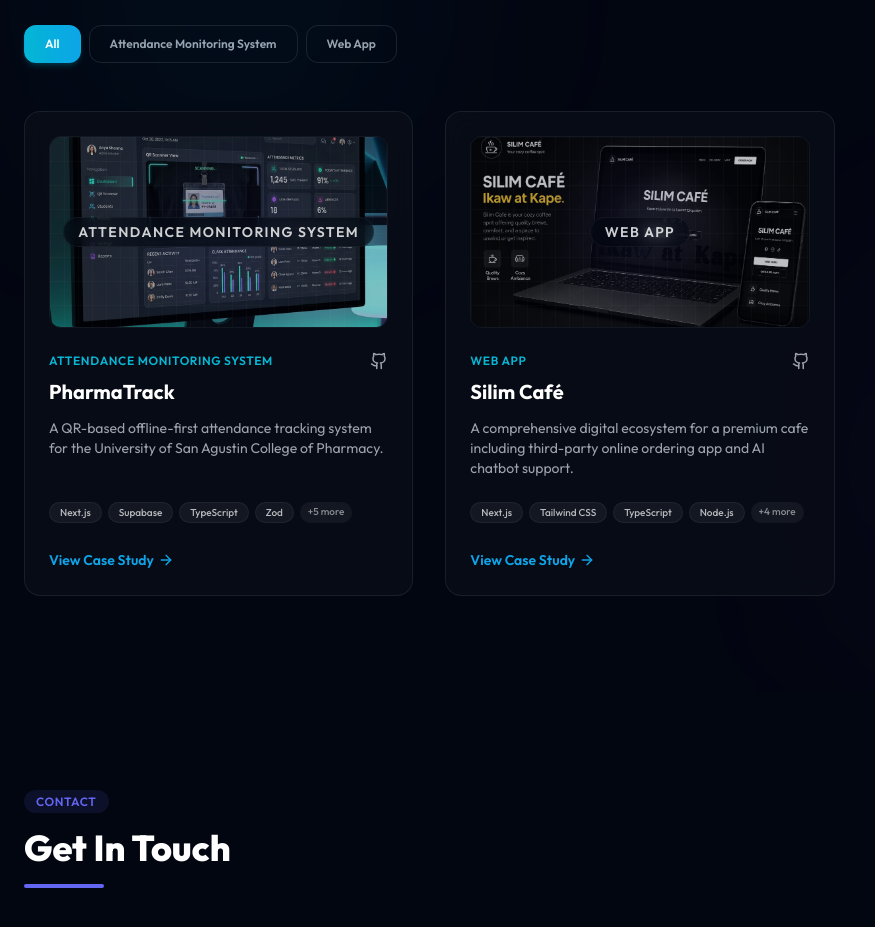
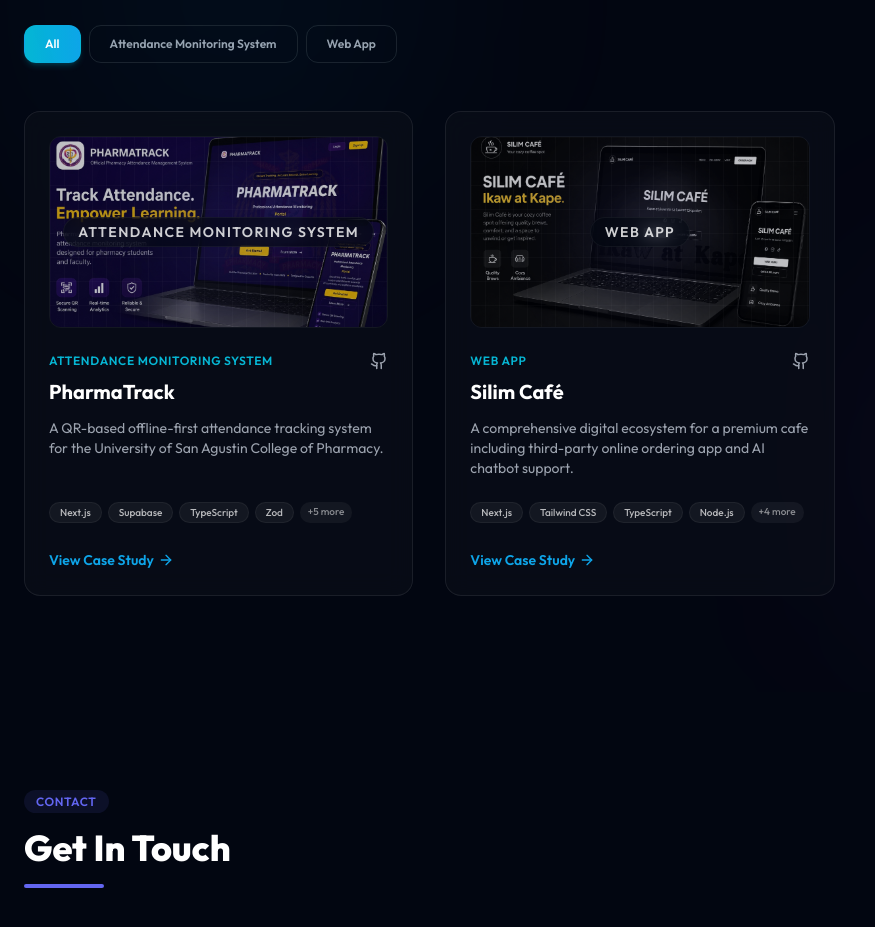
Before and after one commit to Alexander-Tolosa/E-Portfolio, a Next.js app: page / in a window 1280 px wide. Shown: the part 3020-3947 px from the top of the page, without its empty margins (0-875 px from the left). Built offline with nearby package versions, Linux system fonts and the light colour scheme; no server answers.

Commit message:
pharmatrack cover

```diff
--- a/src/data/content.ts
+++ b/src/data/content.ts
@@ -162,7 +162,7 @@ export const content: PortfolioContent = {
       challenges: "Ensuring scanning facilitators can record student check-ins at venues with poor network connectivity without losing original scan timestamps or producing double check-in states.",
       solutions: "Implemented an offline-first scanning mechanism that queues scan data in IndexedDB when the server is unreachable and auto-syncs on reconnect, retaining actual check-in timestamps. Designed a responsive dashboard for managing event rules.",
       results: "Eliminated manual roll-call overhead, automated email alerts for absence, and generated accurate Excel/PDF reports, successfully serving the department's student body.",
-      image: "/assets/images/pharmatrack_mockup.png",
+      image: "/assets/images/pharmatrack_cover.jpg",
       githubUrl: "https://github.com/JustineSalinas/pharmatrack",
     },
     {
```
Also changed, not shown: public/assets/images/pharmatrack_cover.jpg (added).
